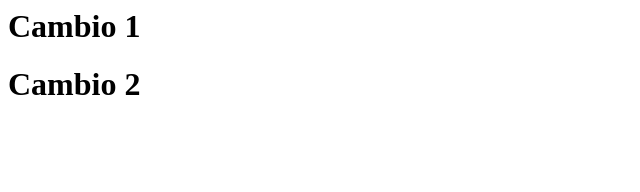
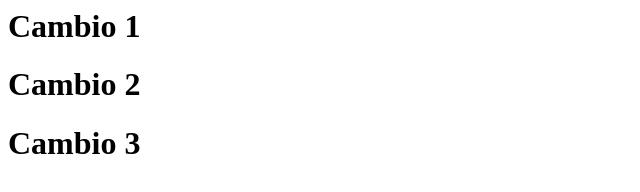
Before and after one commit to HaroldEsquivel/fullstack22, a plain HTML site: page index.html in a window 1280 px wide. Shown: the whole page, without its empty margins (0-640 px from the left). Drawn offline with Linux system fonts and the light colour scheme.

Commit message:
feat: change files examples git

```diff
--- a/index.css
+++ b/index.css
@@ -0,0 +1,4 @@
+/*
+Cambio 1 css
+Cambio 2 css
+*/
--- a/index.html
+++ b/index.html
@@ -1,2 +1,3 @@
 <h1>Cambio 1 </h1>
 <h1>Cambio 2 </h1>
+<h1>Cambio 3 </h1>
--- a/index.js
+++ b/index.js
@@ -0,0 +1,2 @@
+console.log("cambio 1 js");
+console.log("cambio 2 js");
```
Also changed, not shown: index.txt.
